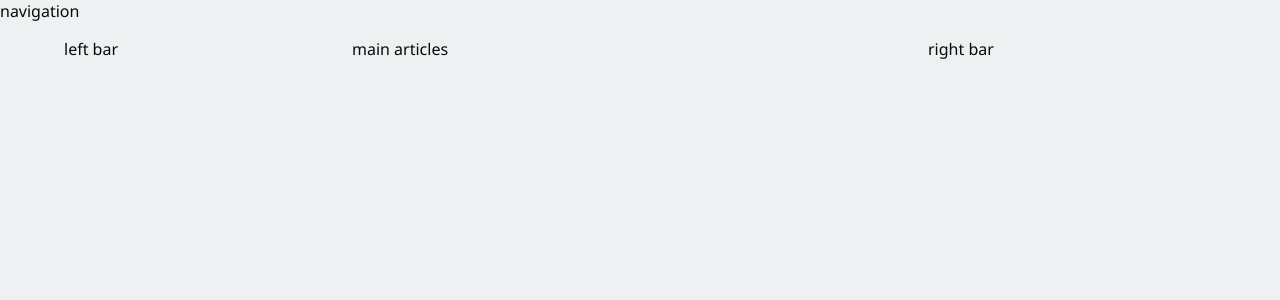
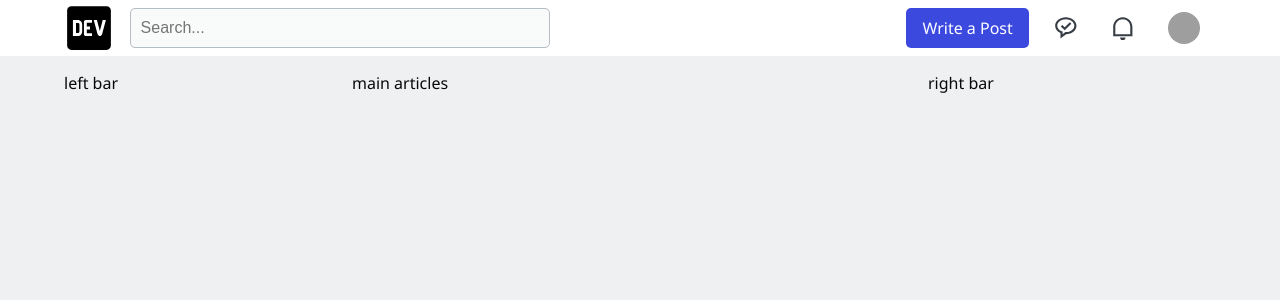
Before and after one commit to mrdarshanpagar/dev-community-clone, a React (Create React App) app: page / in a window 1280 px wide. Shown: the top 300 px of the page. Built offline with nearby package versions, Linux system fonts and the light colour scheme; grey boxes are pictures that could not be loaded.

Commit message:
Added header section and created Navbar

```diff
--- a/package.json
+++ b/package.json
@@ -8,6 +8,7 @@
     "@testing-library/user-event": "^13.5.0",
     "react": "^17.0.2",
     "react-dom": "^17.0.2",
+    "react-icons": "^4.3.1",
     "react-scripts": "5.0.0",
     "web-vitals": "^2.1.4"
   },
--- a/src/Scss/_default.scss
+++ b/src/Scss/_default.scss
@@ -9,7 +9,6 @@
     // font-size: 100%;
     box-sizing: border-box;
     // font-weight: 300;
-
 }
 
 body{
@@ -28,6 +27,27 @@
     text-rendering: optimizeSpeed;
 }
 
+a{
+    text-decoration: none;
+    color: inherit;
+}
+
+button{
+    font-family: inherit;
+    font-size: 100%;
+    line-height: 1.5;
+    margin: 0;
+    padding: 0;
+    border-style: none;
+    outline: none;
+    background: none;
+    cursor: pointer;
+}
+
+ul{
+    list-style: none;
+}
+
 .main-container{
     height: 100vh;
     width: 100%;
--- a/src/Scss/_mediaQueries.scss
+++ b/src/Scss/_mediaQueries.scss
@@ -0,0 +1,36 @@
+@media only screen and (max-width: 768px){
+    .header .headerContainer{
+
+        &__hamburgerMenu{
+            display: block;
+        }
+
+        &__searchBox{
+            display: none;
+        }
+
+        &__right{
+            .hidden-search{
+                display: flex;
+            }
+
+            button{
+                display: none;
+            }
+        }
+    }
+}
+
+@media only screen and (max-width: 640px){
+
+    .header .dropdown-menu{
+        position: absolute;
+        right: 0;
+        left: 0;
+        margin: 0 0.5rem;
+
+        ul li{
+            padding: 1rem;
+        }
+    }
+}
--- a/src/Scss/_navigation.scss
+++ b/src/Scss/_navigation.scss
@@ -0,0 +1,180 @@
+.header{
+    max-width: 100%;
+    background-color: var(--header-bg);
+    display: flex;
+
+    height: var(--header-height);
+    padding: 1rem 4rem;
+
+    // position: relative;
+
+    .headerContainer{
+        display: flex;
+        align-items: center;
+
+        max-width: var(--site-width);
+        width: 100%;
+
+        &__hamburgerMenu{
+            display: none;
+            background-color: var(--font-color);
+            height: 2px;
+            width: 1.2rem;
+            cursor: pointer;
+            margin: 1rem;
+
+            &::before, &::after{
+                content: "";
+                background-color: var(--font-color);
+                height: 2px;
+                width: 1.2rem;
+                cursor: pointer;
+                display: block;
+
+            }
+
+            &::before{
+                transform: translateY(-7px);
+            }
+
+            &::after{
+                transform: translateY(5px);
+            }
+        }
+
+        a{
+            color:black;
+            display: flex;
+            align-items: center;
+        }
+
+        &__searchBox{
+            max-width: 420px;
+            flex: 1 auto;
+            margin: 0 1rem;
+
+            form{
+                input{
+                   outline: 0;
+                   background-color: var(--main-0);
+
+                   padding: .6rem;
+                   border-radius: 5px;
+                   font-size: 1rem;
+                   border: 1px solid var(--main-3);
+                   width: 100%;
+
+                   &:focus{
+                       background-color: var(--header-bg);
+                       box-shadow: 1px 1px var(--main-theme);
+                   }
+                }
+            }
+        }
+
+        &__right{
+            display: flex;
+            align-items: center;
+            margin-left: auto;
+
+            button{
+                background-color: var(--main-theme);
+                color: var(--header-bg);
+                padding: .5rem 1rem;
+                border-radius: 5px;
+                margin-right: .5rem;
+
+                &:hover{
+                    background-color: var(--main-theme-darker);
+                }
+            }
+
+            .hidden-search{
+                display: none;
+            }
+
+            i{
+                margin: 0 1rem;
+                font-size: 1.6rem;
+                display: flex;
+                align-items: center;
+                color: var(--main-8);
+                border-radius: 50%;
+                cursor: pointer;
+
+                &:hover{
+                    box-shadow: 0 0 0 10px rgba($color:#000000, $alpha: 0.05);
+                    background-color:rgba($color:#000000, $alpha: 0.05);
+                    color: var(--font-color);
+                    z-index: 1;
+                }
+
+            }
+
+            span{
+                height: 2rem;
+                width: 2rem;
+                margin: 0 1rem;
+
+                img{
+                    border-radius: 50%;
+                    width: 100%;
+                    height: 100%;
+                    display: inline-block;
+                    cursor: pointer;
+
+                    &:hover{
+                        box-shadow: 0 0 0 5px rgba($color:#000000, $alpha: 0.05);
+                    }
+                }
+            }
+        }
+    }
+
+    .dropdown-menu-close{
+        display: none;
+    }
+
+    .dropdown-menu{
+        position: absolute;
+        top: var(--header-height);
+        right: 4rem;
+        left: auto;
+
+
+        background: var(--header-bg);
+        border: 2px solid var(--font-color);
+        box-shadow: 4px 4px 0 var(--font-color);
+        border-radius: 5px;
+
+        min-width: 250px;
+        z-index: 4;
+
+        ul{
+            li{
+                padding: 0.5rem;
+                cursor: pointer;
+                line-height: 1.6;
+
+                small{
+                    color: var(--main-5);
+                }
+
+            }
+
+            li:first-child{
+                border-bottom: 1px solid var(--main-2);
+                padding: 0.7rem;
+            }
+
+            li:last-child{
+                border-top: 1px solid var(--main-2);
+            }
+
+            li:hover{
+                background-color: var(--main-a);
+                color: var(--main-theme-darker);
+            }
+        }
+    }
+}
--- a/src/components.js/Navigation.js
+++ b/src/components.js/Navigation.js
@@ -1,5 +1,88 @@
-import React from "react";
+import React, { useState } from "react";
+import {FaDev} from "react-icons/fa";
+import {BiMessageRoundedCheck} from "react-icons/bi";
+import {RiNotificationLine} from "react-icons/ri";
+import {FiSearch} from "react-icons/fi";
+
 
 export default function Navigation() {
-  return <div>navigation</div>;
+
+  const [showMenu, setshowMenu] = useState(false);
+
+  const toggle = ()=>{
+    setshowMenu(!showMenu);
+  }
+
+  return (
+    <header className="header">
+      <div className="headerContainer">
+
+        <div className="headerContainer__hamburgerMenu"></div>
+
+        <a href="https://dev.to" className="headerContainer__logo">
+          <FaDev size="3.125rem"/>
+        </a>
+
+        <div className="headerContainer__searchBox">
+          <form>
+            <input type="text" placeholder="Search..." aria-label="search" />
+          </form>
+        </div>
+
+        <div className="headerContainer__right">
+          <button>Write a Post</button>
+
+          <i className="hidden-search">
+            <FiSearch/>
+          </i>
+
+          <i>
+          <BiMessageRoundedCheck/>
+          </i>
+
+          <i>
+          <RiNotificationLine/>
+          </i>
+
+          <span onClick={toggle}>
+            <img src="https://picsum.photos/200" alt="Profile Picture" />
+          </span>
+
+        </div>
+      </div>
+
+      <div className={showMenu ? "dropdown-menu" : "dropdown-menu-close"}>
+        <ul>
+          <li onClick={toggle}>
+            <a href="/profile">
+            <div className="u-name">Darshan Pagar</div>
+            <small className="u-name-id">@mrdarshanpagar</small>
+            </a>
+          </li>
+
+          <li onClick={toggle}>
+            <a href="/dashbord">Dashboard</a>
+          </li>
+
+          <li onClick={toggle}>
+            <a href="/post">Writing a Post</a>
+          </li>
+
+          <li onClick={toggle}>
+            <a href="/list">Reading list</a>
+          </li>
+
+          <li onClick={toggle}>
+            <a href="/settings">Settings</a>
+          </li>
+
+          <li onClick={toggle}>
+            <a href="/signout">Signout</a>
+          </li>
+
+        </ul>
+      </div>
+    </header>
+
+  );
 }
```
Also changed, not shown: 1 other file (tests, documents, lock files or other folders).
